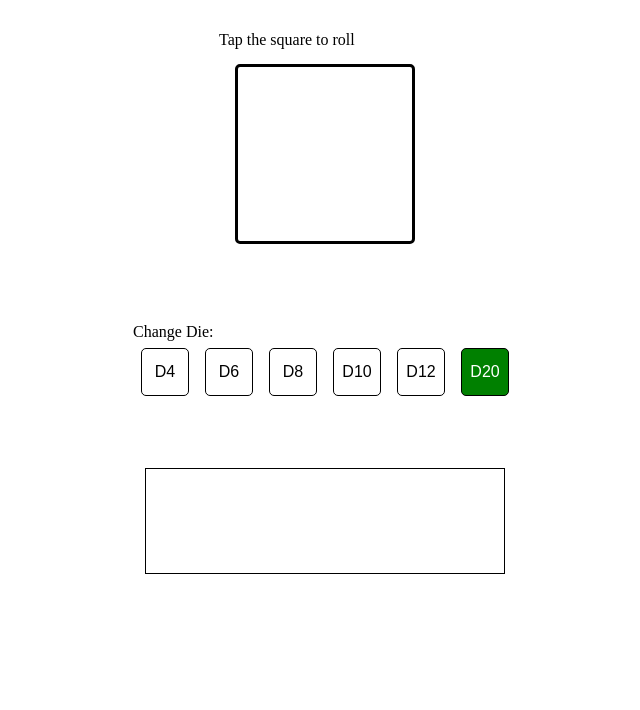
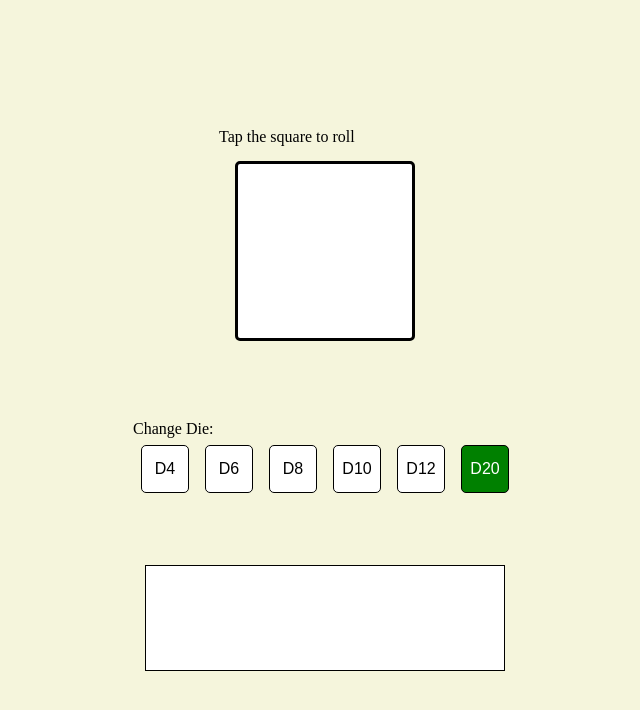
Before and after one commit to ebishiru/dnd-journal, a React (Create React App) app in the folder client/: page /diceroller in a window 1280 px wide. Shown: the top 710 px of the page, without its empty margins (315-955 px from the left). Built offline with nearby package versions, Linux system fonts and the light colour scheme.

Commit message:
added basic css to diceroller

```diff
--- a/client/src/pages/DiceRoller/index.js
+++ b/client/src/pages/DiceRoller/index.js
@@ -1,4 +1,4 @@
-import { use, useState } from "react";
+import { useState } from "react";
 
 import styled from "styled-components";
 
@@ -85,6 +85,9 @@ const PageLayout = styled.section`
     flex-direction: column;
     justify-content: center;
     align-items: center;
+    height: 100vh;
+    width: 100vw;
+    background-color: beige;
 `
 
 const RollingContainer = styled.div`
@@ -100,6 +103,7 @@ const DiceHistoryContainer = styled.div`
     border: 1px solid black;
     width: 350px;
     height: 6rem;
+    background-color: white;
 `
 
 const DiceContainer = styled.div`
```
